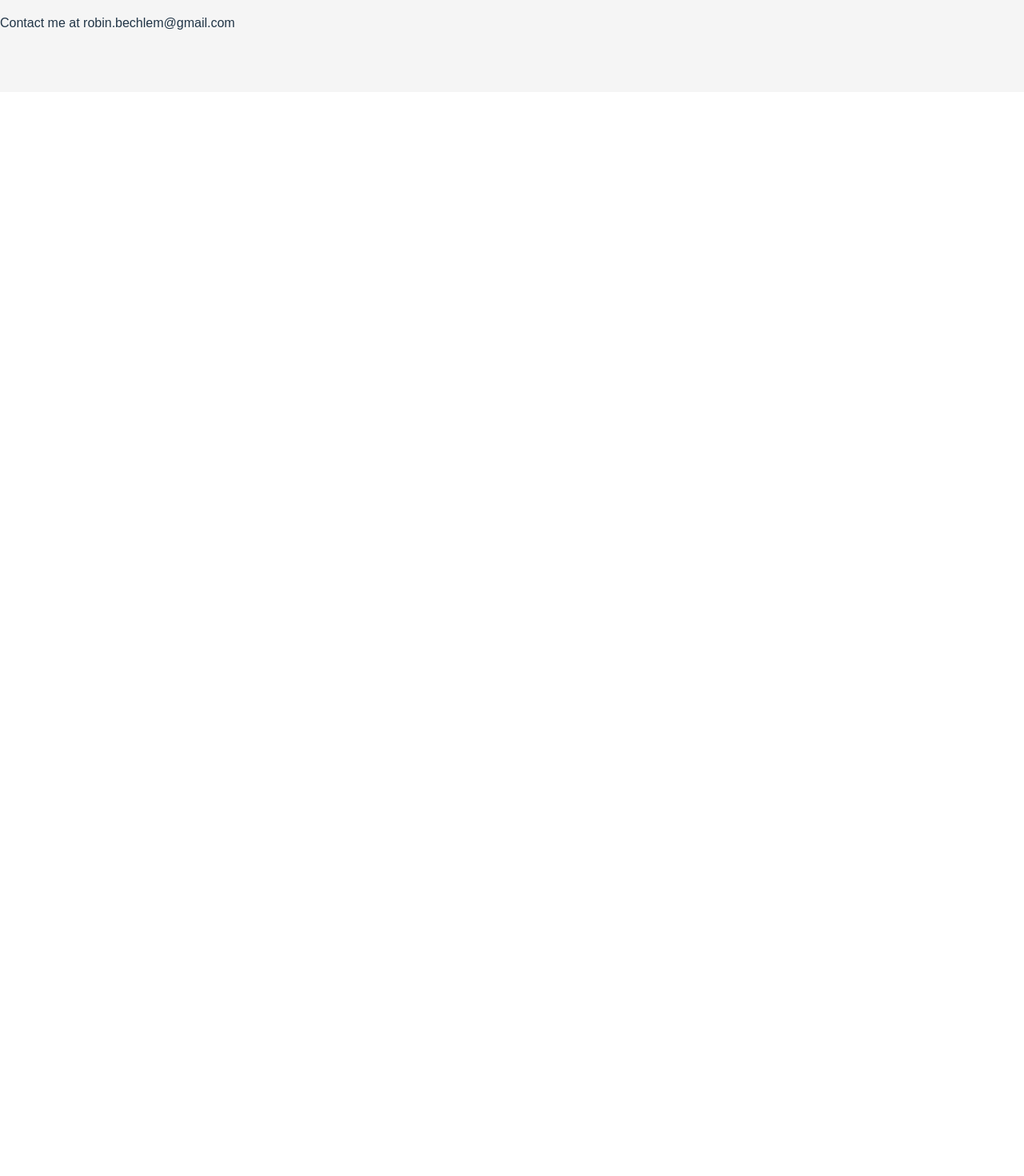
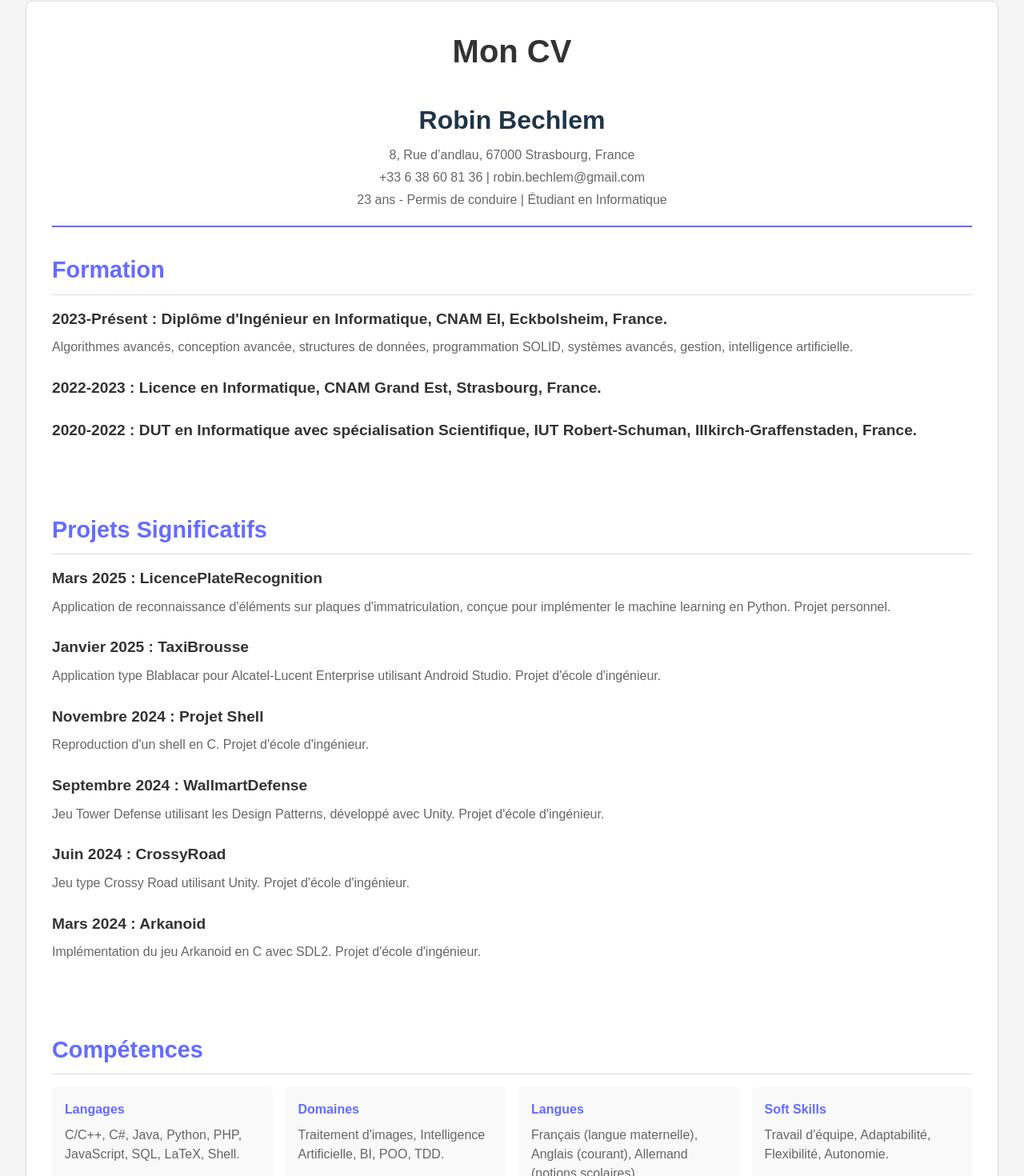
Before and after one commit to reaub1/portfolio, a React (Vite) app: page / in a window 1280 px wide. Shown: the part 685-2155 px from the top of the page at 80% size. Before the commit the page ends 800 px from the top, so only its background shows below. Built offline with nearby package versions, Linux system fonts and the light colour scheme.

Commit message:
↗️ ajout du cv au format web

```diff
--- a/src/App.jsx
+++ b/src/App.jsx
@@ -2,6 +2,7 @@ import './App.css'
 import Header from './components/Header'
 import About from './components/About'
 import Skills from './components/Skills'
+import CV from './components/CV'
 import Footer from './components/Footer'
 
 function App() {
@@ -11,6 +12,7 @@ function App() {
       <main>
         <About />
         <Skills />
+        <CV />
       </main>
       <Footer />
     </div>
--- /dev/null
+++ b/src/components/CV.css
@@ -0,0 +1,96 @@
+#cv {
+  padding: 2rem;
+  background-color: #fff;
+  margin: 2rem 0;
+  max-width: 1280px;
+  margin-left: auto;
+  margin-right: auto;
+}
+
+#cv h2 {
+  font-size: 2.5rem;
+  margin-bottom: 2rem;
+  color: #333;
+  text-align: center;
+}
+
+.cv-content {
+  display: flex;
+  flex-direction: column;
+  gap: 2rem;
+}
+
+.cv-header {
+  text-align: center;
+  border-bottom: 2px solid #646cff;
+  padding-bottom: 1rem;
+}
+
+.cv-header h3 {
+  font-size: 2rem;
+  margin-bottom: 0.5rem;
+}
+
+.cv-header p {
+  margin: 0.25rem 0;
+  color: #666;
+}
+
+.cv-section {
+  margin-bottom: 2rem;
+}
+
+.cv-section h3 {
+  font-size: 1.8rem;
+  color: #646cff;
+  margin-bottom: 1rem;
+  border-bottom: 1px solid #ddd;
+  padding-bottom: 0.5rem;
+}
+
+.cv-item {
+  margin-bottom: 1.5rem;
+}
+
+.cv-item h4 {
+  font-size: 1.2rem;
+  margin-bottom: 0.5rem;
+  color: #333;
+}
+
+.cv-item p {
+  color: #666;
+  line-height: 1.6;
+}
+
+.cv-skills {
+  display: grid;
+  grid-template-columns: repeat(auto-fit, minmax(250px, 1fr));
+  gap: 1rem;
+}
+
+.cv-skills div {
+  background-color: #f9f9f9;
+  padding: 1rem;
+  border-radius: 5px;
+}
+
+.cv-skills h4 {
+  margin-bottom: 0.5rem;
+  color: #646cff;
+}
+
+.cv-skills p {
+  margin: 0;
+  color: #666;
+}
+
+@media (max-width: 768px) {
+  #cv {
+    padding: 1rem;
+  }
+
+  .cv-skills {
+    grid-template-columns: 1fr;
+  }
+}
--- /dev/null
+++ b/src/components/CV.jsx
@@ -0,0 +1,116 @@
+import './CV.css'
+
+function CV() {
+  return (
+    <section id="cv">
+      <h2>Mon CV</h2>
+      <div className="cv-content">
+        <div className="cv-header">
+          <h3>Robin Bechlem</h3>
+          <p>8, Rue d’andlau, 67000 Strasbourg, France</p>
+          <p>+33 6 38 60 81 36 | robin.bechlem@gmail.com</p>
+          <p>23 ans - Permis de conduire | Étudiant en Informatique</p>
+        </div>
+
+        <div className="cv-section">
+          <h3>Formation</h3>
+          <div className="cv-item">
+            <h4>2023-Présent : Diplôme d'Ingénieur en Informatique, CNAM EI, Eckbolsheim, France.</h4>
+            <p>Algorithmes avancés, conception avancée, structures de données, programmation SOLID, systèmes avancés, gestion, intelligence artificielle.</p>
+          </div>
+          <div className="cv-item">
+            <h4>2022-2023 : Licence en Informatique, CNAM Grand Est, Strasbourg, France.</h4>
+          </div>
+          <div className="cv-item">
+            <h4>2020-2022 : DUT en Informatique avec spécialisation Scientifique, IUT Robert-Schuman, Illkirch-Graffenstaden, France.</h4>
+          </div>
+        </div>
+
+        <div className="cv-section">
+          <h3>Projets Significatifs</h3>
+          <div className="cv-item">
+            <h4>Mars 2025 : LicencePlateRecognition</h4>
+            <p>Application de reconnaissance d'éléments sur plaques d'immatriculation, conçue pour implémenter le machine learning en Python. Projet personnel.</p>
+          </div>
+          <div className="cv-item">
+            <h4>Janvier 2025 : TaxiBrousse</h4>
+            <p>Application type Blablacar pour Alcatel-Lucent Enterprise utilisant Android Studio. Projet d'école d'ingénieur.</p>
+          </div>
+          <div className="cv-item">
+            <h4>Novembre 2024 : Projet Shell</h4>
+            <p>Reproduction d'un shell en C. Projet d'école d'ingénieur.</p>
+          </div>
+          <div className="cv-item">
+            <h4>Septembre 2024 : WallmartDefense</h4>
+            <p>Jeu Tower Defense utilisant les Design Patterns, développé avec Unity. Projet d'école d'ingénieur.</p>
+          </div>
+          <div className="cv-item">
+            <h4>Juin 2024 : CrossyRoad</h4>
+            <p>Jeu type Crossy Road utilisant Unity. Projet d'école d'ingénieur.</p>
+          </div>
+          <div className="cv-item">
+            <h4>Mars 2024 : Arkanoid</h4>
+            <p>Implémentation du jeu Arkanoid en C avec SDL2. Projet d'école d'ingénieur.</p>
+          </div>
+        </div>
+
+        <div className="cv-section">
+          <h3>Compétences</h3>
+          <div className="cv-skills">
+            <div>
+              <h4>Langages</h4>
+              <p>C/C++, C#, Java, Python, PHP, JavaScript, SQL, LaTeX, Shell.</p>
+            </div>
+            <div>
+              <h4>Domaines</h4>
+              <p>Traitement d'images, Intelligence Artificielle, BI, POO, TDD.</p>
+            </div>
+            <div>
+              <h4>Langues</h4>
+              <p>Français (langue maternelle), Anglais (courant), Allemand (notions scolaires).</p>
+            </div>
+            <div>
+              <h4>Soft Skills</h4>
+              <p>Travail d'équipe, Adaptabilité, Flexibilité, Autonomie.</p>
+            </div>
+          </div>
+        </div>
+
+        <div className="cv-section">
+          <h3>Expérience Professionnelle</h3>
+          <div className="cv-item">
+            <h4>Septembre 2022-Présent : Apprenti SI, Safran Landing Systems, Molsheim, France.</h4>
+            <p>Développement d'applications, maintenance logicielle, tableaux de bord Power BI, gestion de projets SI.</p>
+          </div>
+          <div className="cv-item">
+            <h4>Avril-Juin 2022 : Stagiaire Développeur, LPB Conseil, Strasbourg, France, 10 semaines.</h4>
+            <p>Développement de tableaux de bord Power BI, maintenance d'un logiciel ERP.</p>
+          </div>
+          <div className="cv-item">
+            <h4>Juillet-Août 2018-2021 : Ouvrier d'Entrepôt, Robusta Flex, Bâle.</h4>
+            <p>Gestion d'un système de stock Kanban et réalisation de diverses tâches de manutention en équipe.</p>
+          </div>
+        </div>
+
+        <div className="cv-section">
+          <h3>Activités</h3>
+          <p>Participation à la "Nuit de l'Informatique" (2021, 2023, 2024), médaille d'or dans un challenge. Participation au AWS GameDay – Frugality Fest (Décembre 2024).</p>
+        </div>
+
+        <div className="cv-section">
+          <h3>Centres d'Intérêt</h3>
+          <div>
+            <h4>Loisirs</h4>
+            <p>Cinéma, Littérature, Création Numérique.</p>
+          </div>
+          <div>
+            <h4>Sports</h4>
+            <p>Musculation, Course à pied.</p>
+          </div>
+        </div>
+      </div>
+    </section>
+  )
+}
+
+export default CV
```
Also changed, not shown: 1 other file (tests, documents, lock files or other folders).
